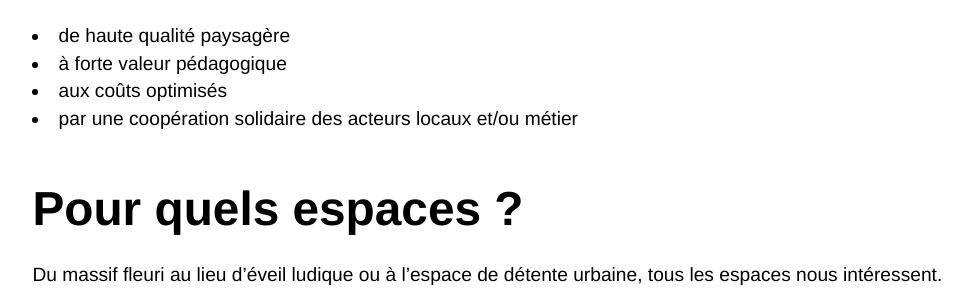
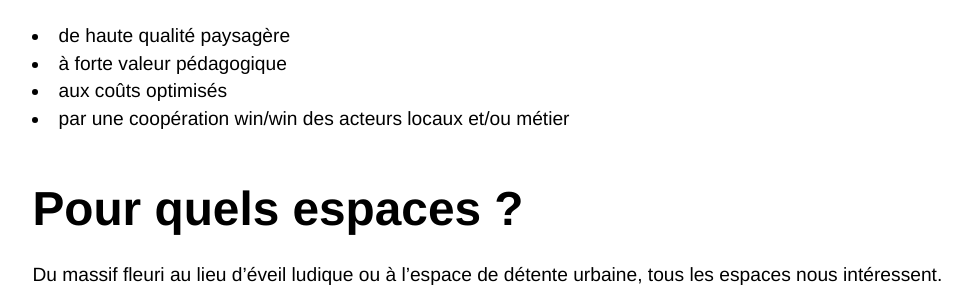
Before and after one commit to pierrenault/hopdurable.github.io, a Jekyll site: the page built from index.html, in a window 1280 px wide and 900 px high, scrolled down 1151 px. Shown: the part 152-452 px from the top of the window, without its empty margins (6-978 px from the left). Built offline with Jekyll 4.4.1, drawn with Linux system fonts in a browser that asks for light colours.

Commit message:
Update index.html

```diff
--- a/index.html
+++ b/index.html
@@ -23,7 +23,7 @@
       <li>de haute qualité paysagère</1>
       <li>à forte valeur pédagogique</1>
       <li>aux coûts optimisés</li>
-      <li>par une coopération solidaire des acteurs locaux et/ou métier</li>
+      <li>par une coopération win/win des acteurs locaux et/ou métier</li>
 
     <h2> Pour quels espaces ?</h2>
     <p>Du massif fleuri au lieu d’éveil ludique ou à l’espace de détente urbaine, tous les espaces nous intéressent.</p>
```
